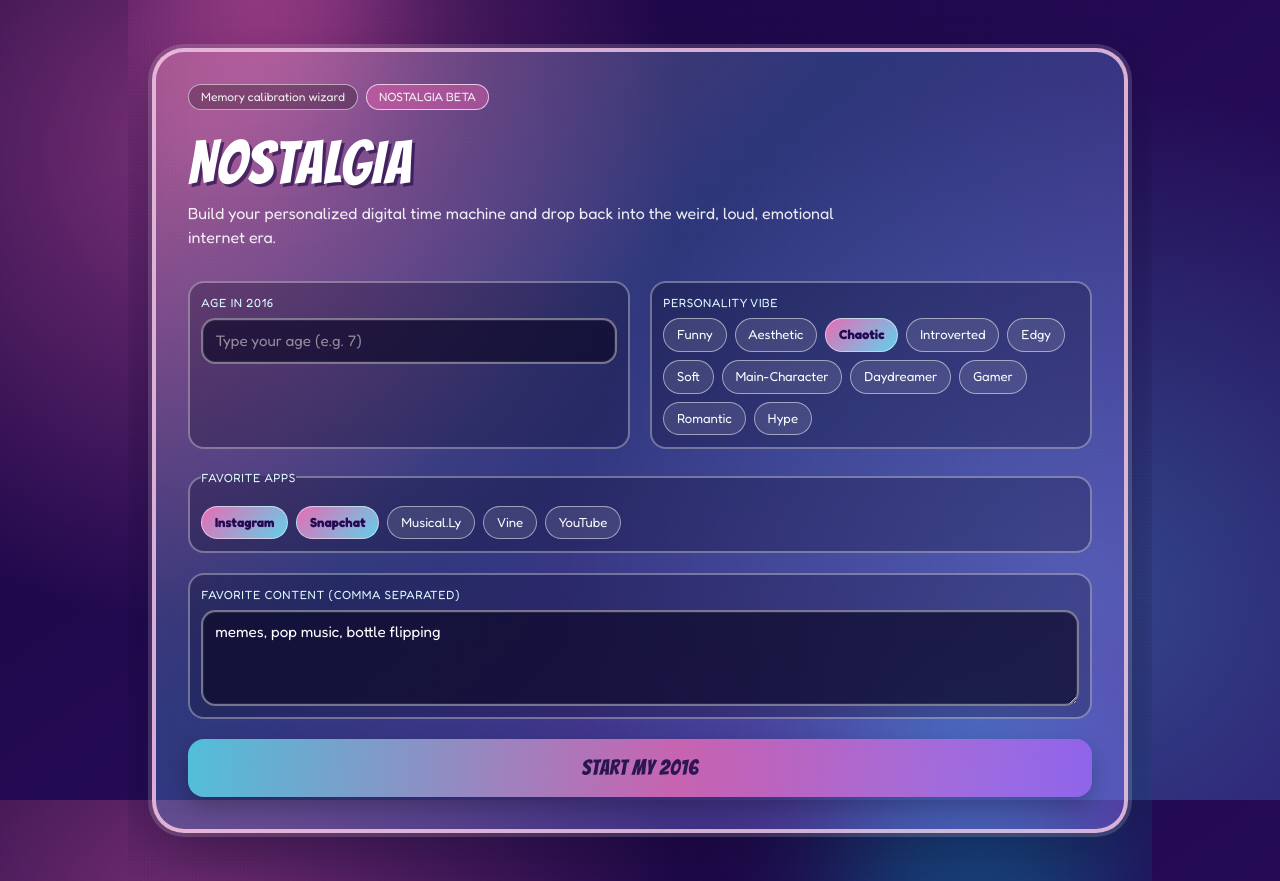
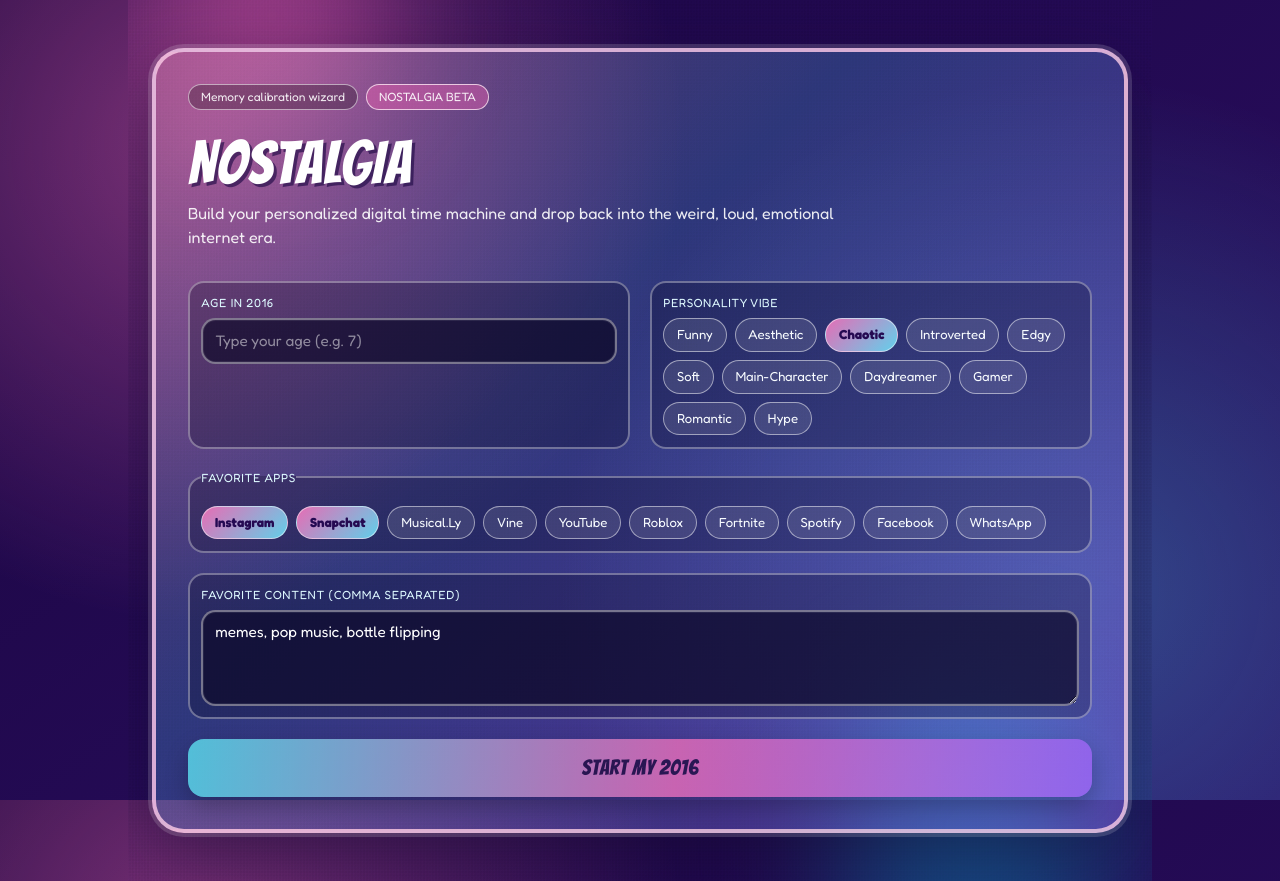
Before and after one commit to AbhinavGGarg/Nostalgia, a Next.js app: page / in a window 1280 px wide. Built offline with nearby package versions, Linux system fonts and the light colour scheme.

Commit message:
Add more popular app options for personalization

```diff
--- a/src/components/time-machine/OnboardingScreen.tsx
+++ b/src/components/time-machine/OnboardingScreen.tsx
@@ -7,7 +7,18 @@
   onComplete: (profile: UserProfile) => void;
 };
 
-const APPS: FavoriteApp[] = ["Instagram", "Snapchat", "Musical.ly", "Vine", "YouTube"];
+const APPS: FavoriteApp[] = [
+  "Instagram",
+  "Snapchat",
+  "Musical.ly",
+  "Vine",
+  "YouTube",
+  "Roblox",
+  "Fortnite",
+  "Spotify",
+  "Facebook",
+  "WhatsApp",
+];
 const VIBES: PersonalityVibe[] = [
   "funny",
   "aesthetic",
--- a/src/components/time-machine/feed-data.ts
+++ b/src/components/time-machine/feed-data.ts
@@ -37,6 +37,11 @@
   "Musical.ly": ["lip-sync in bedroom lighting", "slow-motion transition attempt", "duet challenge"],
   Vine: ["looping six-second chaos", "quote everyone repeats", "micro-sketch with a loud cut"],
   YouTube: ["DIY fail compilation", "reaction video marathon", "storytime with clickbait title"],
+  Roblox: ["obby fail screenshot", "avatar flex post", "late-night server chaos"],
+  Fortnite: ["squad clutch clip", "storm panic moment", "victory dance spam"],
+  Spotify: ["playlist screenshot dump", "repeat song confession", "lyric quote story"],
+  Facebook: ["tagged in old album", "comment war under a meme", "family group post overload"],
+  WhatsApp: ["group chat meltdown", "voice note chain", "meme forward with 28 replies"],
 };
 
 function pick<T>(arr: T[]): T {
--- a/src/components/time-machine/types.ts
+++ b/src/components/time-machine/types.ts
@@ -1,4 +1,14 @@
-export type FavoriteApp = "Instagram" | "Snapchat" | "Musical.ly" | "Vine" | "YouTube";
+export type FavoriteApp =
+  | "Instagram"
+  | "Snapchat"
+  | "Musical.ly"
+  | "Vine"
+  | "YouTube"
+  | "Roblox"
+  | "Fortnite"
+  | "Spotify"
+  | "Facebook"
+  | "WhatsApp";
 
 export type PersonalityVibe =
   | "funny"
```
